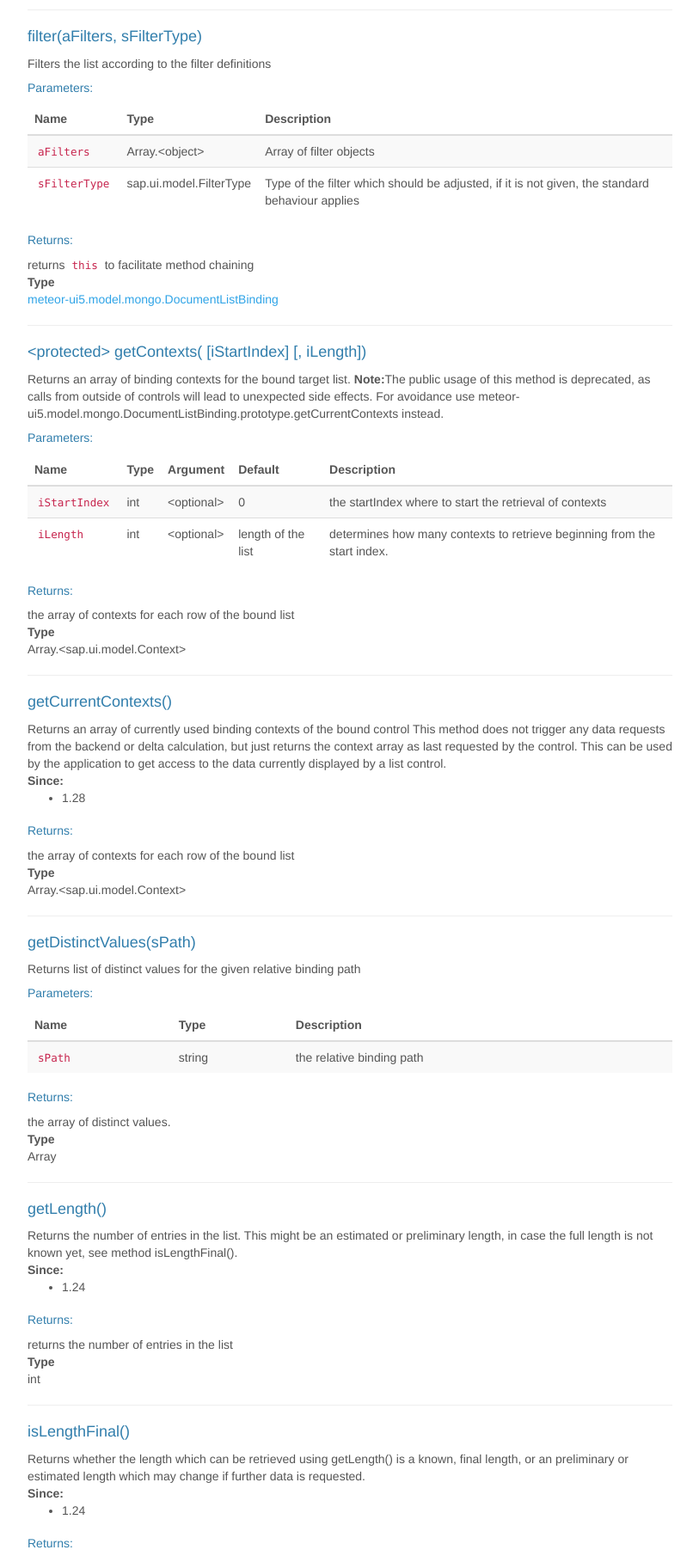
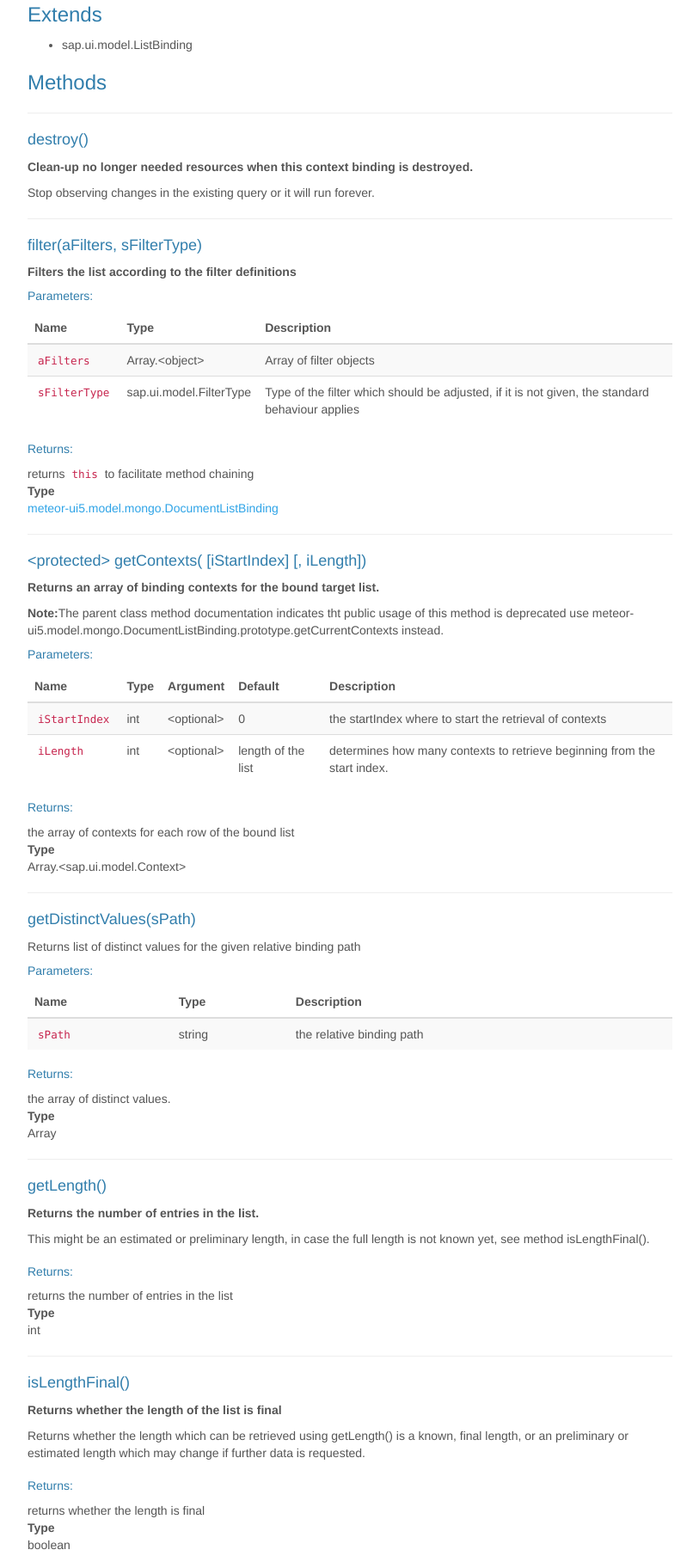
Before and after one commit to propellerlabsio/meteor-ui5, a website: page doc/meteor-ui5.model.mongo.DocumentListBinding.html in a window 1280 px wide. Shown: the part 727-2537 px from the top of the page at 86% size, without its empty margins (38-851 px from the left). Drawn offline with Linux system fonts and the light colour scheme.

```diff
--- a/doc/meteor-ui5.model.mongo.DocumentListBinding.html
+++ b/doc/meteor-ui5.model.mongo.DocumentListBinding.html
@@ -81,9 +81,6 @@
         DocumentListBinding
         </h2>
 
-            <div class="class-description">The DocumentListBinding is a specific binding for lists in the model, which can be used
-to populate Tables or ItemLists.</div>
-
 
 </header>
 
@@ -97,12 +94,21 @@
     <h4 class="name" id="DocumentListBinding"><span class="type-signature"></span>new DocumentListBinding(oModel, sPath, oContext [, aSorters] [, aFilters] [, mParameters])</h4>
 
 
+    <p class="summary">Constructor for DocumentListBinding</p>
+
 </dt>
 <dd>
 
 
     <div class="description">
-        Constructor for DocumentListBinding
+        Provides a specialized context binding that can be used to
+bind to several documents in a Meteor Mongo Collection.  It is this type
+of ContextBinding that is used when, for example, an object header is
+bound to a path like "/Orders".  The results can be restricted via the
+aFilters parameter.
+
+Each instance of this class observes changes on a query handle to provide
+reactive updates via firing events.
     </div>
 
 
@@ -145,7 +151,7 @@
             <td class="type">
 
 
-<span class="param-type">sap.ui.model.Model</span>
+<span class="param-type"><a href="meteor-ui5.model.mongo.Model.html">meteor-ui5.model.mongo.Model</a></span>
 
 
 
@@ -404,7 +410,7 @@
 
 
     <ul>
-        <li>sap.ui.model.Binding</li>
+        <li>sap.ui.model.ListBinding</li>
     </ul>
 
 
@@ -424,19 +430,99 @@
         <h3 class="subsection-title">Methods</h3>
 
         <dl>
+
+<hr>
+<dt>
+    <h4 class="name" id="destroy"><span class="type-signature"></span>destroy()</h4>
+
+
+    <p class="summary">Clean-up no longer needed resources when this context binding is
+destroyed.</p>
+
+</dt>
+<dd>
+
+
+    <div class="description">
+        Stop observing changes in the existing query or it will run
+forever.
+    </div>
+
+
+
+
+
+
+
+
+
+
+<dl class="details">
+
+
+
+
+
+
+
+
+
+
+
+
+
+
+
+
+
+
+
+
+
+
+
+
+
+
+
+
+
+
+
+
+
+
+
+</dl>
+
+
+
+
+
+
+
+
+
+
+
+
+
+
+
+</dd>
+
+
 
 <hr>
 <dt>
     <h4 class="name" id="filter"><span class="type-signature"></span>filter(aFilters, sFilterType)</h4>
 
 
+    <p class="summary">Filters the list according to the filter definitions</p>
+
 </dt>
 <dd>
 
-
-    <div class="description">
-        Filters the list according to the filter definitions
-    </div>
 
 
 
@@ -606,15 +692,15 @@
     <h4 class="name" id="getContexts"><span class="type-signature">&lt;protected> </span>getContexts( [iStartIndex] [, iLength])</h4>
 
 
+    <p class="summary">Returns an array of binding contexts for the bound target list.</p>
+
 </dt>
 <dd>
 
 
     <div class="description">
-        Returns an array of binding contexts for the bound target list.
-
-<strong>Note:</strong>The public usage of this method is deprecated, as calls from outside of controls will lead
-to unexpected side effects. For avoidance use meteor-ui5.model.mongo.DocumentListBinding.prototype.getCurrentContexts
+        <strong>Note:</strong>The parent class method documentation
+indicates tht public usage of this method is deprecated use meteor-ui5.model.mongo.DocumentListBinding.prototype.getCurrentContexts
 instead.
     </div>
 
@@ -819,7 +905,7 @@
 
 <hr>
 <dt>
-    <h4 class="name" id="getCurrentContexts"><span class="type-signature"></span>getCurrentContexts()</h4>
+    <h4 class="name" id="getDistinctValues"><span class="type-signature"></span>getDistinctValues(sPath)</h4>
 
 
 </dt>
@@ -827,11 +913,7 @@
 
 
     <div class="description">
-        Returns an array of currently used binding contexts of the bound control
-
-This method does not trigger any data requests from the backend or delta calculation, but just returns the context
-array as last requested by the control. This can be used by the application to get access to the data currently
-displayed by a list control.
+        Returns list of distinct values for the given relative binding path
     </div>
 
 
@@ -841,6 +923,56 @@
 
 
 
+        <h5>Parameters:</h5>
+
+
+<table class="params table table-striped">
+    <thead>
+    <tr>
+
+        <th>Name</th>
+
+
+        <th>Type</th>
+
+
+
+
+
+        <th class="last">Description</th>
+    </tr>
+    </thead>
+
+    <tbody>
+
+
+        <tr>
+
+                <td class="name"><code>sPath</code></td>
+
+
+            <td class="type">
+
+
+<span class="param-type">string</span>
+
+
+
+
+            </td>
+
+
+
+
+
+            <td class="description last">the relative binding path</td>
+        </tr>
+
+
+    </tbody>
+</table>
+
+
 
 
 <dl class="details">
@@ -849,13 +981,6 @@
 
 
 
-	<dt class="tag-since method-doc-label method-doc-details-label">Since:</dt>
-	<dd class="tag-since">
-		<ul class="dummy">
-			<li>1.28</li>
-		</ul>
-	</dd>
-
 
 
 
@@ -904,7 +1029,7 @@
 
 
 <div class="param-desc">
-    the array of contexts for each row of the bound list
+    the array of distinct values.
 </div>
 
 
@@ -915,7 +1040,7 @@
     </dt>
     <dd>
 
-<span class="param-type">Array.&lt;sap.ui.model.Context></span>
+<span class="param-type">Array</span>
 
 
 
@@ -932,15 +1057,18 @@
 
 <hr>
 <dt>
-    <h4 class="name" id="getDistinctValues"><span class="type-signature"></span>getDistinctValues(sPath)</h4>
-
+    <h4 class="name" id="getLength"><span class="type-signature"></span>getLength()</h4>
+
+
+    <p class="summary">Returns the number of entries in the list.</p>
 
 </dt>
 <dd>
 
 
     <div class="description">
-        Returns list of distinct values for the given relative binding path
+        This might be an estimated or preliminary length, in case
+the full length is not known yet, see method isLengthFinal().
     </div>
 
 
@@ -950,56 +1078,6 @@
 
 
 
-        <h5>Parameters:</h5>
-
-
-<table class="params table table-striped">
-    <thead>
-    <tr>
-
-        <th>Name</th>
-
-
-        <th>Type</th>
-
-
-
-
-
-        <th class="last">Description</th>
-    </tr>
-    </thead>
-
-    <tbody>
-
-
-        <tr>
-
-                <td class="name"><code>sPath</code></td>
-
-
-            <td class="type">
-
-
-<span class="param-type">string</span>
-
-
-
-
-            </td>
-
-
-
-
-
-            <td class="description last">the relative binding path</td>
-        </tr>
-
-
-    </tbody>
-</table>
-
-
 
 
 <dl class="details">
@@ -1056,7 +1134,7 @@
 
 
 <div class="param-desc">
-    the array of distinct values.
+    returns the number of entries in the list
 </div>
 
 
@@ -1067,116 +1145,6 @@
     </dt>
     <dd>
 
-<span class="param-type">Array</span>
-
-
-
-    </dd>
-</dl>
-
-
-
-
-
-</dd>
-
-
-
-<hr>
-<dt>
-    <h4 class="name" id="getLength"><span class="type-signature"></span>getLength()</h4>
-
-
-</dt>
-<dd>
-
-
-    <div class="description">
-        Returns the number of entries in the list. This might be an estimated or preliminary length, in case
-the full length is not known yet, see method isLengthFinal().
-    </div>
-
-
-
-
-
-
-
-
-
-
-<dl class="details">
-
-
-
-
-
-	<dt class="tag-since method-doc-label method-doc-details-label">Since:</dt>
-	<dd class="tag-since">
-		<ul class="dummy">
-			<li>1.24</li>
-		</ul>
-	</dd>
-
-
-
-
-
-
-
-
-
-
-
-
-
-
-
-
-
-
-
-
-
-
-
-
-
-
-
-
-
-
-
-</dl>
-
-
-
-
-
-
-
-
-
-
-
-
-
-    <h5>Returns:</h5>
-
-
-<div class="param-desc">
-    returns the number of entries in the list
-</div>
-
-
-
-<dl>
-    <dt>
-        Type
-    </dt>
-    <dd>
-
 <span class="param-type">int</span>
 
 
@@ -1197,13 +1165,16 @@
     <h4 class="name" id="isLengthFinal"><span class="type-signature"></span>isLengthFinal()</h4>
 
 
+    <p class="summary">Returns whether the length of the list is final</p>
+
 </dt>
 <dd>
 
 
     <div class="description">
-        Returns whether the length which can be retrieved using getLength() is a known, final length,
-or an preliminary or estimated length which may change if further data is requested.
+        Returns whether the length which can be retrieved using getLength()
+is a known, final length, or an preliminary or estimated length which may
+change if further data is requested.
     </div>
 
 
@@ -1220,13 +1191,6 @@
 
 
 
-
-	<dt class="tag-since method-doc-label method-doc-details-label">Since:</dt>
-	<dd class="tag-since">
-		<ul class="dummy">
-			<li>1.24</li>
-		</ul>
-	</dd>
 
 
 
@@ -1507,7 +1471,7 @@
 <span class="jsdoc-message">
 	Documentation generated by <a href="https://github.com/jsdoc3/jsdoc">JSDoc 3.4.0</a>
 
-		on 2016-08-14T09:48:10+07:00
+		on 2016-08-14T10:42:45+07:00
 
 	using the <a href="https://github.com/docstrap/docstrap">DocStrap template</a>.
 </span>
--- a/src/ui5/model/mongo/ContextBinding.js
+++ b/src/ui5/model/mongo/ContextBinding.js
@@ -25,7 +25,7 @@
      * @alias meteor-ui5.model.mongo.ContextBinding
      * @extends sap.ui.model.ContextBinding
      */
-    var cContextBinding = ContextBinding.extend("meteor-ui5.model.mongo.ContextBinding",  {
+    var cContextBinding = ContextBinding.extend("meteor-ui5.model.mongo.ContextBinding", {
 
       constructor: function(oModel, sPath, oContext, mParameters, oEvents) {
         // Call super constructor
```
Also changed, not shown: doc/classes.list.html (+2 -2 lines), doc/index.html (+1 -1 lines), doc/meteor-ui5.control.html (+1 -1 lines), doc/meteor-ui5.html (+1 -1 lines), doc/meteor-ui5.model.apollo.html (+1 -1 lines), doc/meteor-ui5.model.mongo.ContextBinding.html (+1 -1 lines), doc/meteor-ui5.model.mongo.Model.html (+1 -1 lines), doc/meteor-ui5.model.mongo.PropertyBinding.html (+1 -1 lines), doc/meteor-ui5.model.mongo.PropertyListBinding.html (+1 -1 lines), doc/meteor-ui5.model.mongo.html (+2 -2 lines), doc/namespaces.list.html (+2 -2 lines), doc/quicksearch.html (+1 -1 lines), src/ui5/model/mongo/DocumentListBinding.js (+76 -71 lines).
